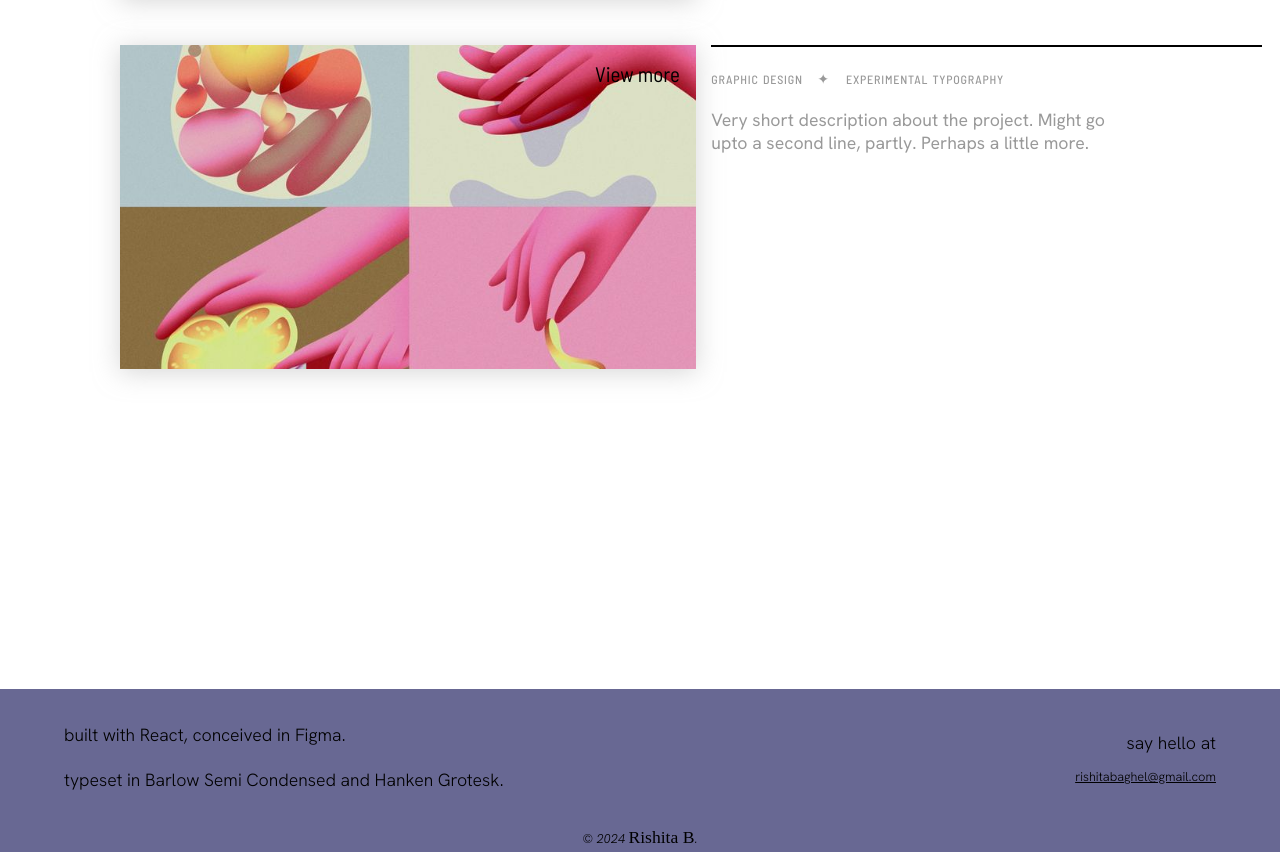
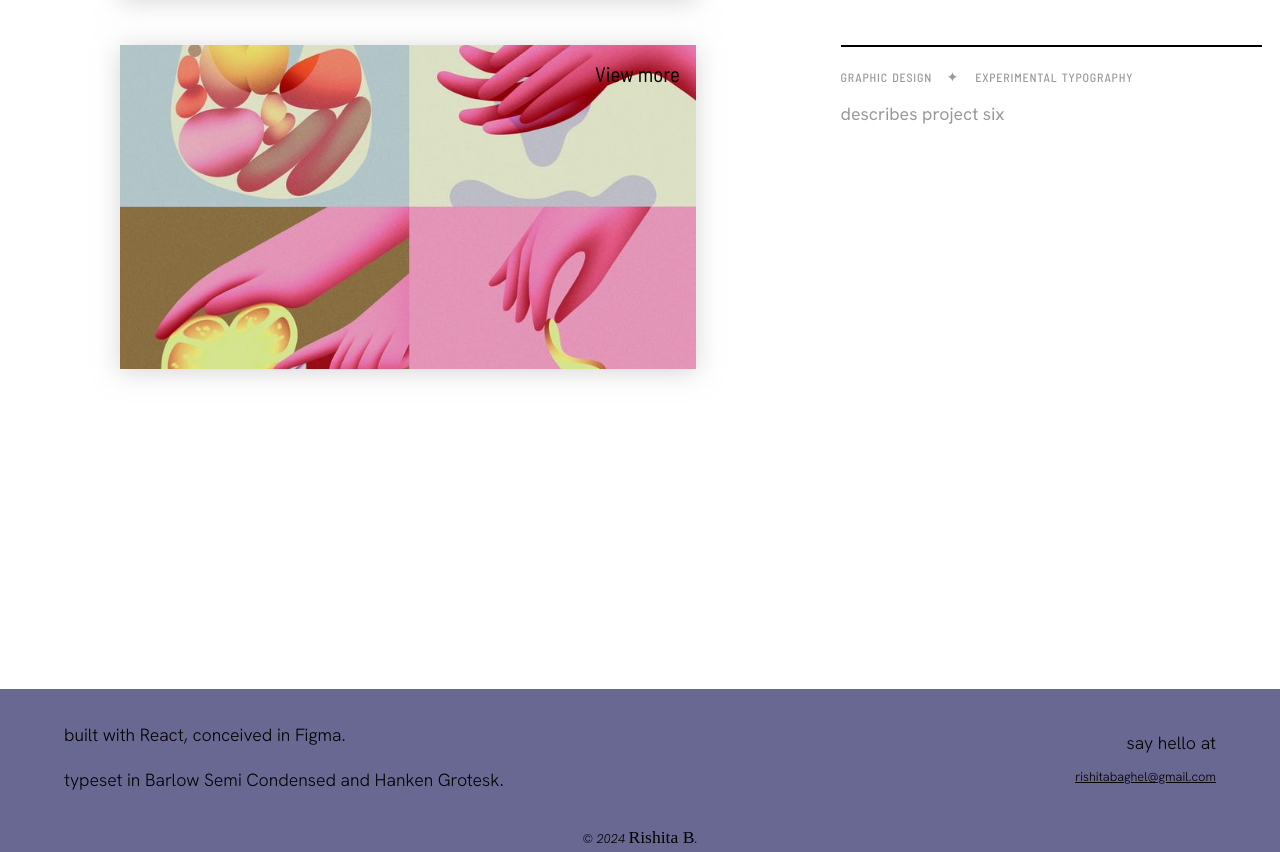
Before and after one commit to Rishita-bug/Portfolio-25, a React (Vite) app: page / in a window 1280 px wide. Shown: the part 2610-3462 px from the top of the page. Built offline with nearby package versions, Linux system fonts and the light colour scheme; a web font is replaced by a local one.

Commit message:
twentieth commit

```diff
--- a/src/ProjectFive.css
+++ b/src/ProjectFive.css
@@ -26,6 +26,10 @@
 .secondary-type-sample {
   font-family: var(--borel);
   font-size: var(--h1);
+}
+
+.graphics-description {
+  text-wrap: balance;
 }
 
 /*GRIDS*/
@@ -67,6 +71,12 @@
   width: 100%;
 }
 
+.primary-secondary-type-container {
+  display: grid;
+  grid-template-columns: repeat(auto-fill, minmax(400px, 1fr));
+  column-gap: 2em;
+}
+
 .logo-content-container {
   display: grid;
   grid-template-columns: repeat(auto-fit, minmax(250px, auto));
@@ -87,7 +97,7 @@
 .monogram-content-container {
   display: flex;
   max-width: 100%;
-  gap: 1em;
+  gap: 2em;
   min-width: 400px;
 }
 
@@ -123,6 +133,7 @@
   grid-template-columns: repeat(2, minmax(300px, 1fr));
   grid-template-rows: auto auto 1fr;
   align-items: end;
+  column-gap: 1em;
 }
 
 .packaging figure {
@@ -176,7 +187,7 @@ figcaption {
 
 /*SPACING*/
 .section {
-  padding-top: clamp(3rem, 8%, 90px);
+  padding-bottom: clamp(3rem, 8%, 90px);
 }
 
 h2 {
@@ -185,13 +196,25 @@ h2 {
 
 h3,
 p,
-.front {
+.front,
+.back,
+.side,
+.top {
   padding-bottom: clamp(0.75rem, 2%, 22.5px);
 }
 
 .primary-logo-container figcaption {
   position: relative;
-  top: -1rem;
+  top: -0.5rem;
+}
+
+.primary-type-description,
+.secondary-type-description {
+  padding-bottom: clamp(1.5rem, 4%, 45px);
+}
+
+.packaging {
+  padding-top: clamp(3rem, 8%, 90px);
 }
 
 @media (max-width: 600px) {
--- a/src/ProjectFive.jsx
+++ b/src/ProjectFive.jsx
@@ -14,8 +14,9 @@ const ProjectFive = () => {
 
   return (
     <div className = "project-five-container">
-      <img className="primary-mockup"/>
+      <img className="primary-mockup section"/>
 
+      <div className="gif-section section">
       <figure>
         <img
           src={images["LogoEvolution"]}
@@ -23,6 +24,8 @@ const ProjectFive = () => {
         />
         <figcaption>Logo evolution</figcaption>
       </figure>
+      </div>
+
 
       <div className="style-guide-grid">
 
@@ -80,7 +83,7 @@ const ProjectFive = () => {
 
 
           <div className="secondary-type-container section">
-          <h3 className=" section-h primary-typeface-h">Secondary Typeface</h3>
+          <h3 className=" section-h secondary-typeface-h">Secondary Typeface</h3>
           <p className="secondary-type-description">
             Borel Regular is a low-contrast, cursive typeface to emphasize the fluid, continuous stroke of the monogram. It is to be used only along with the Primary typeface for emphasis, additional imformation or callouts.
           </p>
--- a/src/index.css
+++ b/src/index.css
@@ -1,4 +1,4 @@
- *{
+* {
   margin: 0;
   padding: 0;
   box-sizing: border-box;
@@ -13,7 +13,6 @@
   --speak-bold-italic: "SpeakPro-bold-italic", sans-serif;
   --speak-heavy: "SpeakPro-heavy", sans-serif;
   --borel: "Borel", sans-serif;
-
 
   /*TYPOGRAPHIC SCALE*/
   --tiny: clamp(0.7901rem, 0.7887rem + 0.0071vw, 0.8rem);
--- a/src/projects.js
+++ b/src/projects.js
@@ -119,7 +119,7 @@ const projects = [
       description: "Very short description about the project. Might go upto a second line, partly. Perhaps a little more.",
       headerImg: HeaderImg,
       about: "All about project 4",
-      brief: "This is the fourth project's brief.",
+      brief: "To design an educational board game for children that's enganing, playable and relevant to their curriculum.",
       deliverables: "Something, more stuff, final stuff",
       duration: "3 months",
       slides: [Project4Slide1, Project4Slide2, Project4Slide3, Project4Slide4, Project4Slide45, Project4Slide5, Project4Slide6],
@@ -135,10 +135,10 @@ const projects = [
       tags: ["brand identity", "graphic design"],
       description: "Very short description about the project. Might go upto a second line, partly. Perhaps a little more.",
       headerImg: HeaderImg,
-      about: "All about project 5",
-      brief: "This is the fifth project's brief.",
+      about: "Said to have originated a few centuries ago in the village of Atreyapuram, Poothareku is deeply rooted in Andhra Pradesh's rich food culture. Its distinctive method of preparation has made it a cottage industry involving over 400 families. Papereku aims to give Poothareku a visual identity of its own as a symbol of cultinary crafstmanship, elegance and celebration.",
+      brief: "To create a brand identity for a product that's distinctive to the state of Andhra Pradesh.",
       deliverables: "Something, more stuff, final stuff",
-      duration: "2 months",
+      duration: "1 month",
       slides: [Project5Slide1, Project5Slide2, Project5Slide3, Project5Slide4, Project5Slide5, Project5Slide6, Project5Slide7, Project5Slide8, Project5Slide9, Project5Slide10],
       component: ProjectFive,
     },
@@ -150,12 +150,12 @@ const projects = [
       id: 6,
       source: TestImage,
       tags: ["graphic design", "experimental typography"],
-      description: "Very short description about the project. Might go upto a second line, partly. Perhaps a little more.",
+      description: "describes project six",
       headerImg: HeaderImg,
-      about: "All about project 6",
-      brief: "This is the sixth project's brief.",
-      deliverables: "Something, more stuff, final stuff",
-      duration: "1 month",
+      about: "Done as a part of a Typography course, this project intends to be a practice in typesetting and publication design. Through experiemental type and the use of digital and physical media, it explores a father-daughter relationship through evening walks in a city's parks over the years. It explores the importance of having such spaces for one to feel closer to the natural world amid urban frenzy.",
+      brief: "To design and typeset a small book, applying principles of publication design, including grid systems, hierarchy, and readability. The project aimed to develop an understanding of typography in long-form content.",
+      deliverables: "Printed, hand-bound book",
+      duration: "1 week",
       slides: [Project6Slide1, Project6Slide2, Project6Slide3],
       component: ProjectOne,
     }
```
Also changed, not shown: src/HomePage.css (+0 -8 lines).
